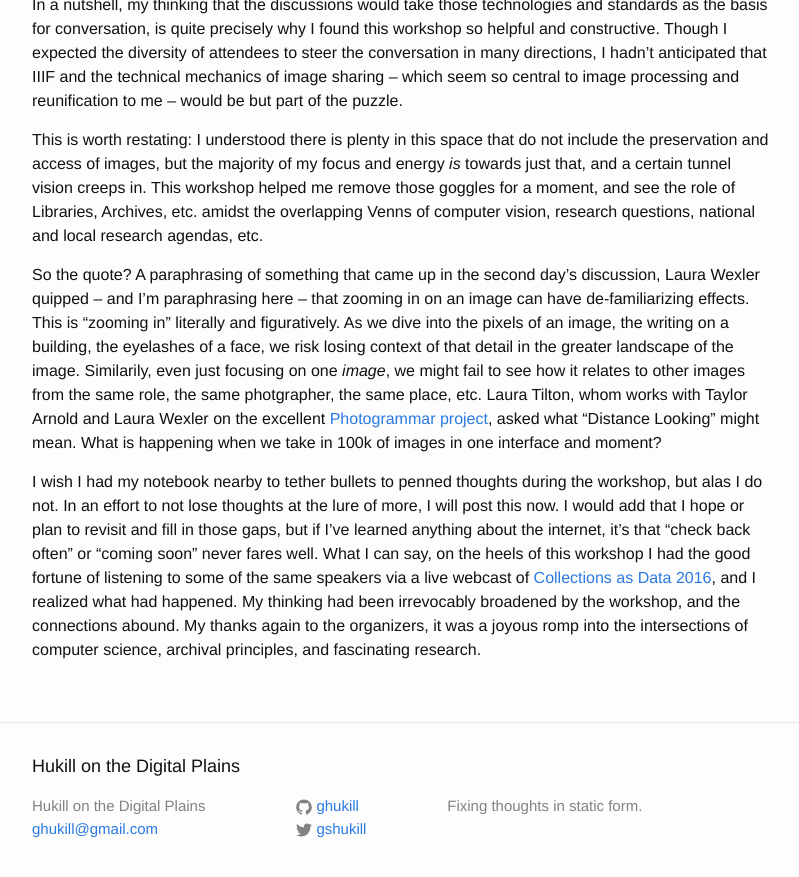
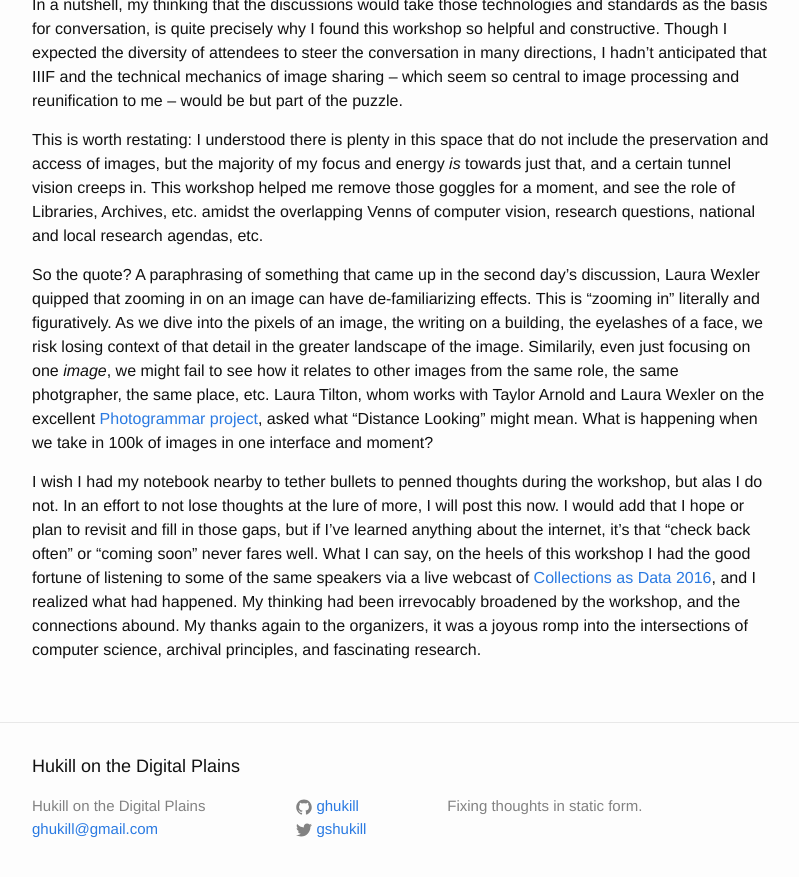
Before and after one commit to ghukill/blog, a Jekyll site: the page built from _posts/2016-09-22-Image-Processing-and-Reunification-Workshop.md, in a window 1280 px wide and 900 px high, scrolled down 1344 px. Shown: the top 877 px of the window, without its empty margins (238-1037 px from the left). Built offline with Jekyll 4.4.1, drawn with Linux system fonts in a browser that asks for light colours.

Commit message:
Created 2016-09-22-Image-Processing-and-Reunification-Workshop.md

```diff
--- a/_posts/2016-09-22-Image-Processing-and-Reunification-Workshop.md
+++ b/_posts/2016-09-22-Image-Processing-and-Reunification-Workshop.md
@@ -28,6 +28,6 @@ In a nutshell, my thinking that the discussions would take those technologies an
 
 This is worth restating: I understood there is plenty in this space that do not include the preservation and access of images, but the majority of my focus and energy _is_ towards just that, and a certain tunnel vision creeps in.  This workshop helped me remove those goggles for a moment, and see the role of Libraries, Archives, etc. amidst the overlapping Venns of computer vision, research questions, national and local research agendas, etc.
 
-So the quote?  A paraphrasing of something that came up in the second day's discussion, Laura Wexler quipped -- and I'm paraphrasing here -- that zooming in on an image can have de-familiarizing effects.  This is "zooming in" literally and figuratively.  As we dive into the pixels of an image, the writing on a building, the eyelashes of a face, we risk losing context of that detail in the greater landscape of the image.  Similarily, even just focusing on one _image_, we might fail to see how it relates to other images from the same role, the same photgrapher, the same place, etc.  Laura Tilton, whom works with Taylor Arnold and Laura Wexler on the excellent [Photogrammar project](http://photogrammar.yale.edu/), asked what "Distance Looking" might mean.  What is happening when we take in 100k of images in one interface and moment?
+So the quote?  A paraphrasing of something that came up in the second day's discussion, Laura Wexler quipped that zooming in on an image can have de-familiarizing effects.  This is "zooming in" literally and figuratively.  As we dive into the pixels of an image, the writing on a building, the eyelashes of a face, we risk losing context of that detail in the greater landscape of the image.  Similarily, even just focusing on one _image_, we might fail to see how it relates to other images from the same role, the same photgrapher, the same place, etc.  Laura Tilton, whom works with Taylor Arnold and Laura Wexler on the excellent [Photogrammar project](http://photogrammar.yale.edu/), asked what "Distance Looking" might mean.  What is happening when we take in 100k of images in one interface and moment?
 
 I wish I had my notebook nearby to tether bullets to penned thoughts during the workshop, but alas I do not.  In an effort to not lose thoughts at the lure of more, I will post this now.  I would add that I hope or plan to revisit and fill in those gaps, but if I've learned anything about the internet, it's that "check back often" or "coming soon" never fares well.  What I can say, on the heels of this workshop I had the good fortune of listening to some of the same speakers via a live webcast of [Collections as Data 2016](http://digitalpreservation.gov/meetings/dcs16.html), and I realized what had happened.  My thinking had been irrevocably broadened by the workshop, and the connections abound.  My thanks again to the organizers, it was a joyous romp into the intersections of computer science, archival principles, and fascinating research.
```
